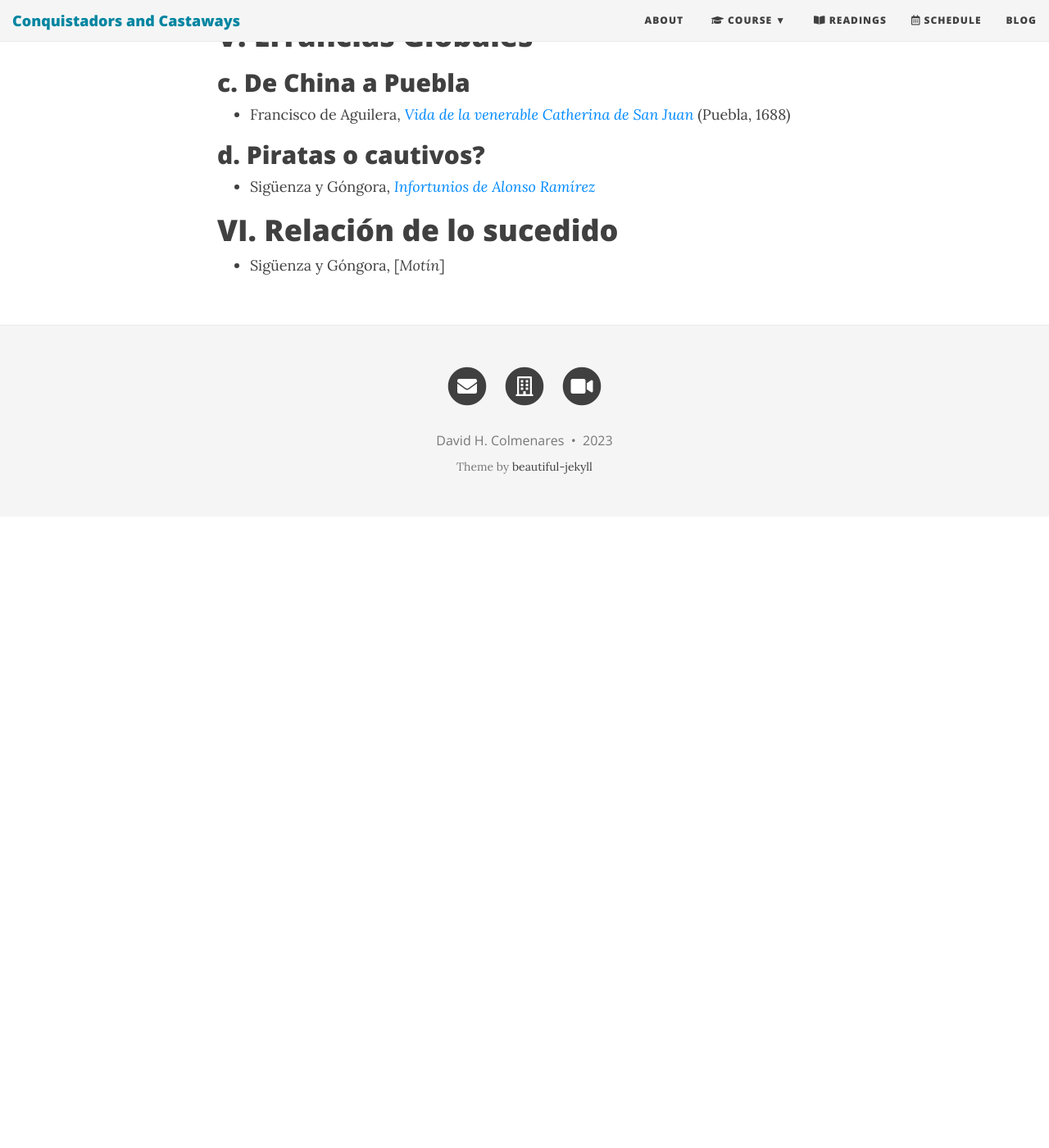
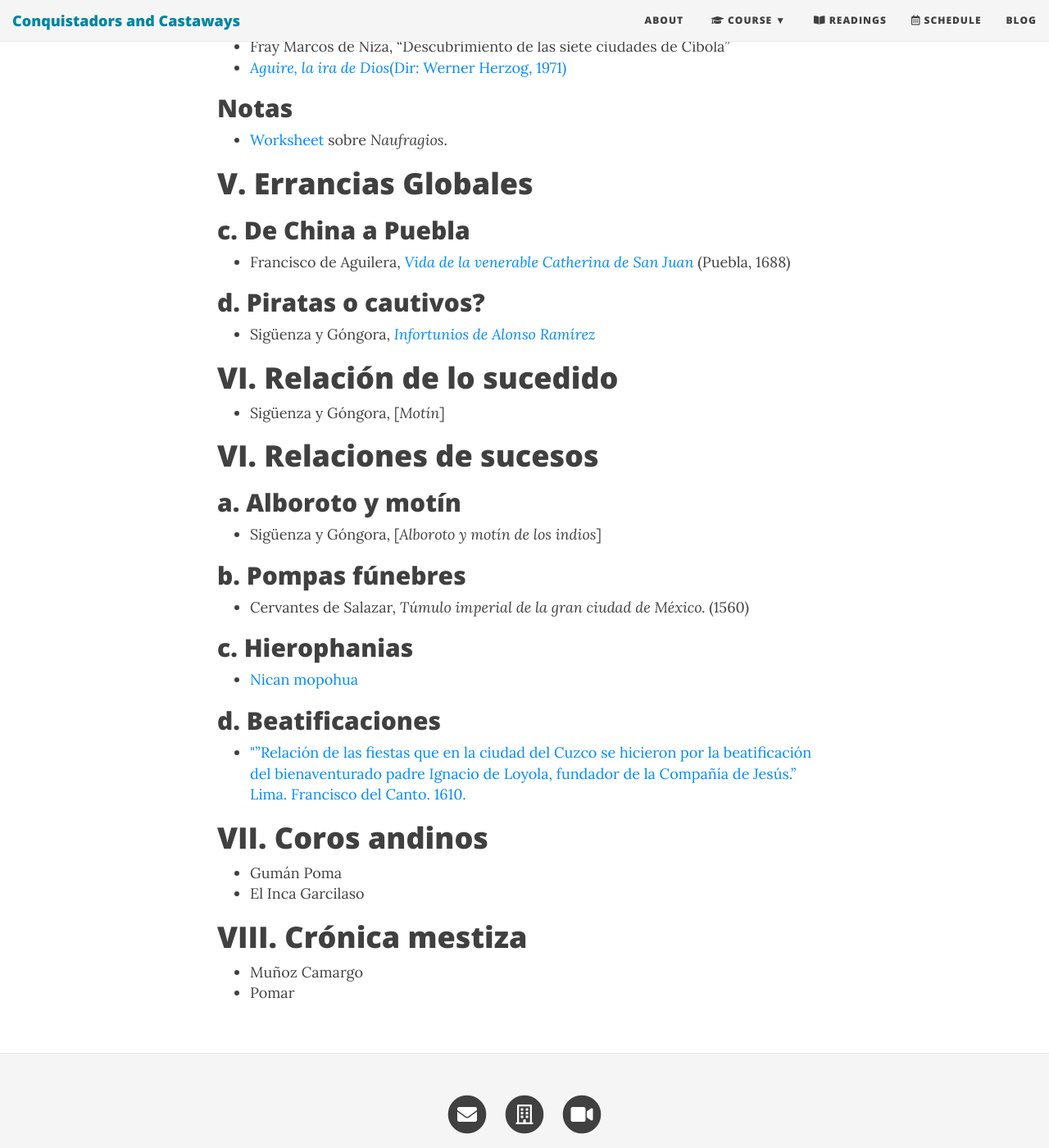
Before and after one commit to Hipomenes/ls452, a Jekyll site: the page built from syllabus-cronica-2023.md, in a window 1280 px wide and 1400 px high, scrolled down 5212 px. Shown: the whole window at 82% size. Built offline with Jekyll 4.4.1, drawn with Linux system fonts in a browser that asks for light colours; nearby versions of some CDN libraries; before the commit the page ends 5842 px from its top, so only the background shows below that; some of the changed text lies outside the part shown.

Commit message:
Update syllabus-cronica-2023.md

```diff
--- a/syllabus-cronica-2023.md
+++ b/syllabus-cronica-2023.md
@@ -148,3 +148,31 @@ En esta ocasión hacemos una excepción para leer uno de los grandes ensayos de
 # VI. Relación de lo sucedido
 
 - Sigüenza y Góngora, [*Motín*]
+
+# VI. Relaciones de sucesos
+
+## a. Alboroto y motín
+
+- Sigüenza y Góngora, [*Alboroto y motín de los indios*]
+
+## b. Pompas fúnebres
+
+- Cervantes de Salazar, *Túmulo imperial de la gran ciudad de México.* (1560)
+
+## c. Hierophanias
+
+- [Nican mopohua]()
+
+## d. Beatificaciones
+
+- [""Relación de las fiestas que en la ciudad del Cuzco se hicieron por la beatificación del bienaventurado padre Ignacio de Loyola, fundador de la Compañía de Jesús." Lima. Francisco del Canto. 1610.]()
+
+# VII. Coros andinos
+
+- Gumán Poma
+- El Inca Garcilaso
+
+# VIII. Crónica mestiza
+
+- Muñoz Camargo
+- Pomar
```
